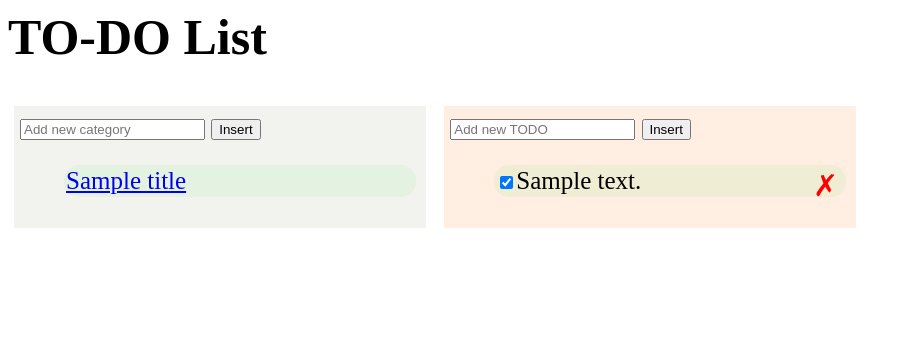
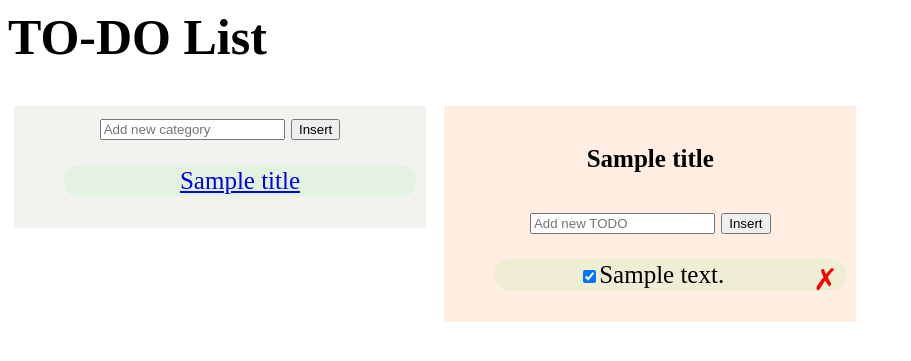
Before and after one commit to francesco-corsaro/dummy_todos_list, a Flask app: page /list/1 in a window 1280 px wide. Shown: the top 361 px of the page, without its empty margins (0-911 px from the left). Run offline with Flask 2, Linux system fonts and the light colour scheme; tables that the repository leaves empty hold one stand-in row (values such as "Sample post").

Commit message:
Now we can add new item in a category

```diff
--- a/app.py
+++ b/app.py
@@ -89,8 +89,9 @@ def create_todo():
     body={}
     try:
         description =  request.get_json()['description'] # questo prende i dati dal client
-
+        todo_id= request.get_json()['todo_title_id']
         new_raw = Todo(description= description) # questa è la procedura per inserire i dati nel database
+        new_raw.todo_title_id=todo_id
         db.session.add(new_raw)
         db.session.commit()
 
@@ -174,6 +175,7 @@ def get_todos_categorized(todo_title_id ):
     # in più aggiungiamo la variabile lists che preleva i dati dalla tabella todos_title
     return render_template('index.html',
     lists=Todo_title.query.all(),
+    active_category = Todo_title.query.get(todo_title_id),
     data = Todo.query.filter_by(todo_title_id =todo_title_id ).order_by('id').all())
 
 
--- a/templates/index.html
+++ b/templates/index.html
@@ -30,6 +30,7 @@
             margin: 6px;
             width: 400px;
             vertical-align: top;
+            text-align: center;
         }
 
         .list-wrapper {
@@ -69,7 +70,9 @@
         <form id="formList">
 
             <input type="text" name="category" id="category" placeholder="Add new category">
+
             <input type="submit" value="Insert">
+
         </form>
         <ul>
             {% for it in lists %}
@@ -81,8 +84,8 @@
     </div>
     <div class="todos-wrapper">
         <form id="form">
-
-            <input type="text" name="description" id="description" placeholder="Add new TODO">
+            <h4>{{ active_category.title }}</h4>
+            <input type="text" name="description" id="description" placeholder="Add new TODO" data-category='{{ active_category.id}}'>
             <input type="submit" value="Insert">
         </form>
         <!-- inseriamo un messaggio di errore nel caso in cui
@@ -109,13 +112,17 @@
         </ul>
     </div>
     <script>
+        document.getElementById('description').addEventListener('focusout', function(e) {
+            console.log('event', e);
+        });
         /// di seguito abbiamo lo script per inviare nel databse e ricevere dal databse un nuovo item ///
         document.getElementById('form').onsubmit = function(e) {
                 e.preventDefault(); //questo non fa ricaricare la pagina cheè il comportamento di default
                 fetch('/todos/create', {
                         method: 'POST', // qui abbiamo definito la route e il method che nel file precedente si trovavano all' interno del tag <form>
                         body: JSON.stringify({
-                            'description': document.getElementById('description').value //nel corpo definiamo la variabile che voliamo passare
+                            'description': document.getElementById('description').value, //nel corpo definiamo la variabile che voliamo passare
+                            'todo_title_id': document.getElementById('description').dataset.category
                         }),
                         headers: {
                             'Content-Type': 'application/json' //qui semplicemente definiamo l'headers per dirgli che il file è json
@@ -158,32 +165,9 @@
                         const checkboxes = document.querySelectorAll('.check-completed'); // abbimao aggiunto una classe css per poter selezionare le check-box
                         for (let i = 0; i < checkboxes.length; i++) { //qui facciamo un ciclo per su tutte le check box
                             const checkbox = checkboxes[i]; // qui definiamo la variabile
-                            checkbox.onchange = function(e) {
-                                console.log('evente', e); // questo ci permette di vedere il valore la variabile target e il valore che gli viene impostato
-                                const newCompleted = e.target.checked; // dalla console del browswer abbiamo visto che quando si clicca sulla caseela di controllo
-                                // al metodo checked viene assegnato true mentre quando viene deselezionata gli viene assegnato il valore false
-
-                                const todoId = e.target.dataset['id']; // prendiamo il valore dell'id della riga da cambiare
-
-                                fetch('/todos/' + todoId + '/set-completed', { // qui faccimao un classico invio di dati con il metodo fetch di ajax
-                                        method: 'POST',
-                                        body: JSON.stringify({
-                                            'completed': newCompleted, // questa volta inviamo il valore di true o false per l'item della lista
-
-                                        }),
-                                        headers: {
-                                            'Content-Type': 'application/json'
-                                        }
-                                    })
-                                    .then(function() {
-                                        document.getElementById('error').className = 'hidden';
-                                    })
-
-                                .catch(function() { //con questa funzione possiamo visualizzare se qualcosa va storto durante la chiamata ajax fetch()
-                                    document.getElementById('error').className = '';
-                                })
-
-                            }
+                            checkbox.addEventListener('change', function(e) {
+                                handlerAddDel.checkedItem(e, 'set-completed');
+                            });
 
                         }
                     })
@@ -261,10 +245,8 @@
         for (let i = 0; i < checkboxes.length; i++) { //qui facciamo un ciclo per su tutte le check box
             const checkbox = checkboxes[i]; // qui definiamo la variabile
             checkbox.addEventListener('change', function(e) {
-                    handlerAddDel.checkedItem(e, 'set-completed');
-                }
-
-            );
+                handlerAddDel.checkedItem(e, 'set-completed');
+            });
         }
         var handlerAddDel = {
             checkedItem: function(e, whereRoot) {
```
